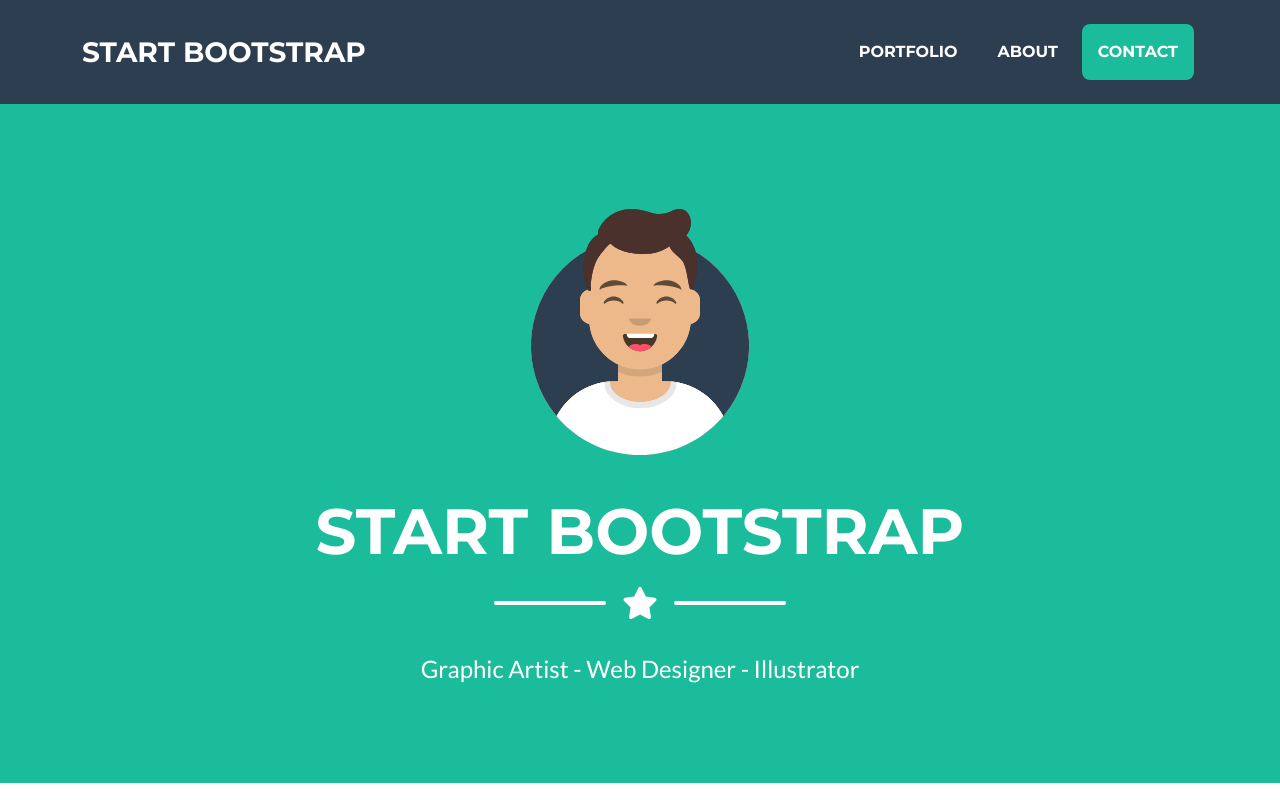
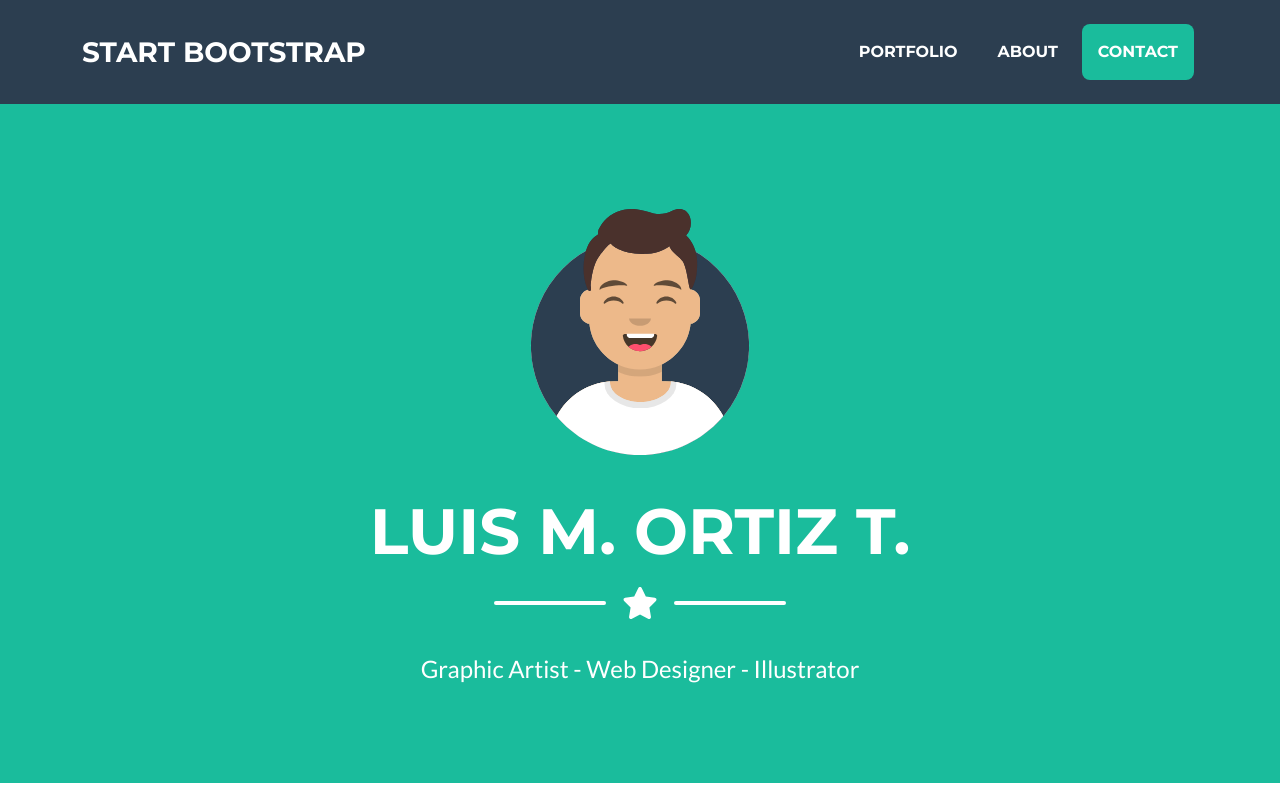
Before and after one commit to lortizt/lortizt.github.io, a plain HTML site: page index.html in a window 1280 px wide. Shown: the top 800 px of the page. Drawn offline with nearby package versions, Linux system fonts and the light colour scheme.

Commit message:
Update index.html

```diff
--- a/index.html
+++ b/index.html
@@ -40,7 +40,7 @@
                 <!-- Masthead Avatar Image-->
                 <img class="masthead-avatar mb-5" src="assets/img/avataaars.svg" alt="..." />
                 <!-- Masthead Heading-->
-                <h1 class="masthead-heading text-uppercase mb-0">Start Bootstrap</h1>
+                <h1 class="masthead-heading text-uppercase mb-0">Luis M. Ortiz T.</h1>
                 <!-- Icon Divider-->
                 <div class="divider-custom divider-light">
                     <div class="divider-custom-line"></div>
```
